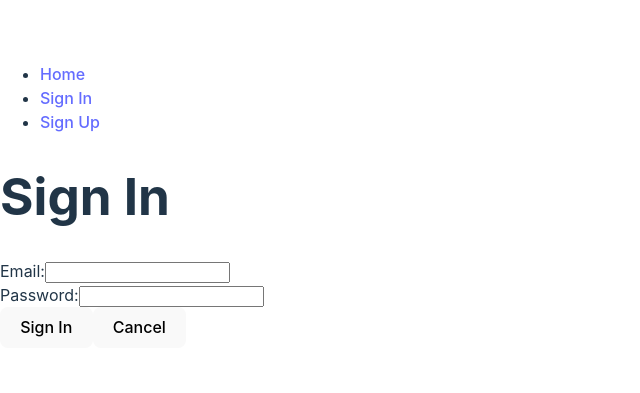
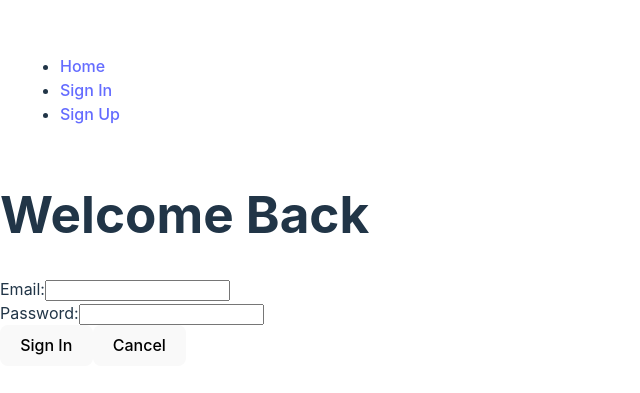
Before and after one commit to kiran1926/URL-shortening-app-frontend, a React (Vite) app: page /sign-in in a window 1280 px wide. Shown: the part 203-596 px from the top of the page, without its empty margins (0-640 px from the left). Built offline with nearby package versions, Linux system fonts and the light colour scheme.

Commit message:
made updates, fixed errors

```diff
--- a/src/App.jsx
+++ b/src/App.jsx
@@ -1,7 +1,6 @@
 import { useContext, useState, useEffect } from 'react';
 import { Routes, Route, useNavigate } from 'react-router';
 import { UserContext } from './contexts/UserContext.jsx';
-
 
 
 import NavBar from './components/NavBar/NavBar';
@@ -9,9 +8,9 @@ import SignUpForm from './components/SignUpForm/SignUpForm';
 import SignInForm from './components/SignInForm/SignInForm';
 import Landing from './components/Landing/Landing';
 import Dashboard from './components/Dashboard/Dashboard';
-import urlDetails from './components/UrlDetails/UrlDetails.jsx';
-import urlList from './components/UrlList/UrlList.jsx';
-import urlForm from './components/UrlForm/UrlForm.jsx';
+import UrlDetails from './components/UrlDetails/UrlDetails.jsx';
+import UrlList from './components/UrlList/UrlList.jsx';
+import UrlForm from './components/UrlForm/UrlForm.jsx';
 import NoteForm from './components/NoteForm/NoteForm';
 
 
@@ -34,14 +33,14 @@ const App = () => {
 
   const handleUpdateUrl = async (urlId, urlFormData) => {
     const updateUrl = await urlService.update(urlId, urlFormData);
-    setUrls(urls.map((url) => (urlId === url._id ? updatedUrl : url)));
+    setUrls(urls.map((url) => (urlId === url._id ? updateUrl : url)));
     useNavigate(`/urls/${urlId}`);
   };
 
   useEffect(() => {
     const fetchAllUrls = async () => {
       const urlsData = await urlService.index();
-      seturls(urlsData);
+      setUrls(urlsData);
     };
     if (user) fetchAllUrls();
    [user]})
@@ -64,23 +63,23 @@ const handleDeleteUrl = async (urlId) => {
             {/* Protected routes (availale only to signed-in users) */}
             <Route
               path='/urls'
-              element={<urlList urls={urls}/>}
+              element={<UrlList urls={urls}/>}
             />
             <Route
               path='/urls/new'
-              element={<urlForm handleAddUrl={handleAddUrl} />}
+              element={<UrlForm handleaddurl={handleAddUrl} />}
             />
             <Route
               path='/urls/:urlId'
-              element={<urlDetails handleDeleteUrl={handleDeleteUrl}/>}
+              element={<UrlDetails handleDeleteUrl={handleDeleteUrl}/>}
             />
             <Route
               path='/urls/:urlId/edit'
-              element={<urlForm />}
+              element={<UrlForm />}
               />
             <Route
               path='/urls/:urlId/edit'
-              element={<urlForm handleUpdateUrl={handleAddUrl} />}
+              element={<UrlForm handleUpdateUrl={handleAddUrl} />}
             />
             <Route
               path='/urls/:urlId/notes/:noteId/edit'
--- /dev/null
+++ b/src/components/NavBar/NavBar.css
@@ -0,0 +1,6 @@
+nav {
+    padding: 10px 20px;
+    display: flex;
+    justify-content: space-between;
+    align-items: right;
+  }
--- a/src/components/NavBar/NavBar.jsx
+++ b/src/components/NavBar/NavBar.jsx
@@ -1,5 +1,6 @@
 import { useContext } from 'react';
 import { Link } from 'react-router';
+import './NavBar.css';
 
 import { UserContext } from '../../contexts/UserContext';
 
--- a/src/components/SignInForm/SignInForm.jsx
+++ b/src/components/SignInForm/SignInForm.jsx
@@ -32,7 +32,7 @@ const SignInForm = () => {
 
   return (
     <main>
-      <h1>Sign In</h1>
+      <h1>Welcome Back</h1>
       <p>{message}</p>
       <form autoComplete='off' onSubmit={handleSubmit}>
         <div>
--- a/src/components/UrlDetails/UrlDetails.jsx
+++ b/src/components/UrlDetails/UrlDetails.jsx
@@ -2,7 +2,7 @@ import { useParams, Link } from 'react-router';
 import * as urlService from '../../services/urlService';
 import { useEffect, useState, useContext } from 'react';
 import { hydrateRoot } from 'react-dom/client';
-import UrlForm from './UrlForm/UrlForm';
+import UrlForm from '../UrlForm/UrlForm';
 import { UserContext } from '../../contexts/UserContext';
 
 const UrlDetails = (props) => {
--- a/src/components/UrlForm/UrlForm.jsx
+++ b/src/components/UrlForm/UrlForm.jsx
@@ -34,7 +34,7 @@ const UrlForm = (props) => {
 
   return (
     <main>
-        <h1>{urlId ? 'Edit URL' : 'New URL'}</h1>
+        <h1>{urlId ? 'Edit URL' : 'Short links, big results'}</h1>
       <form onSubmit={handleSubmit}>
         <label htmlFor='url-input'>Original URL</label>
         <input
```
